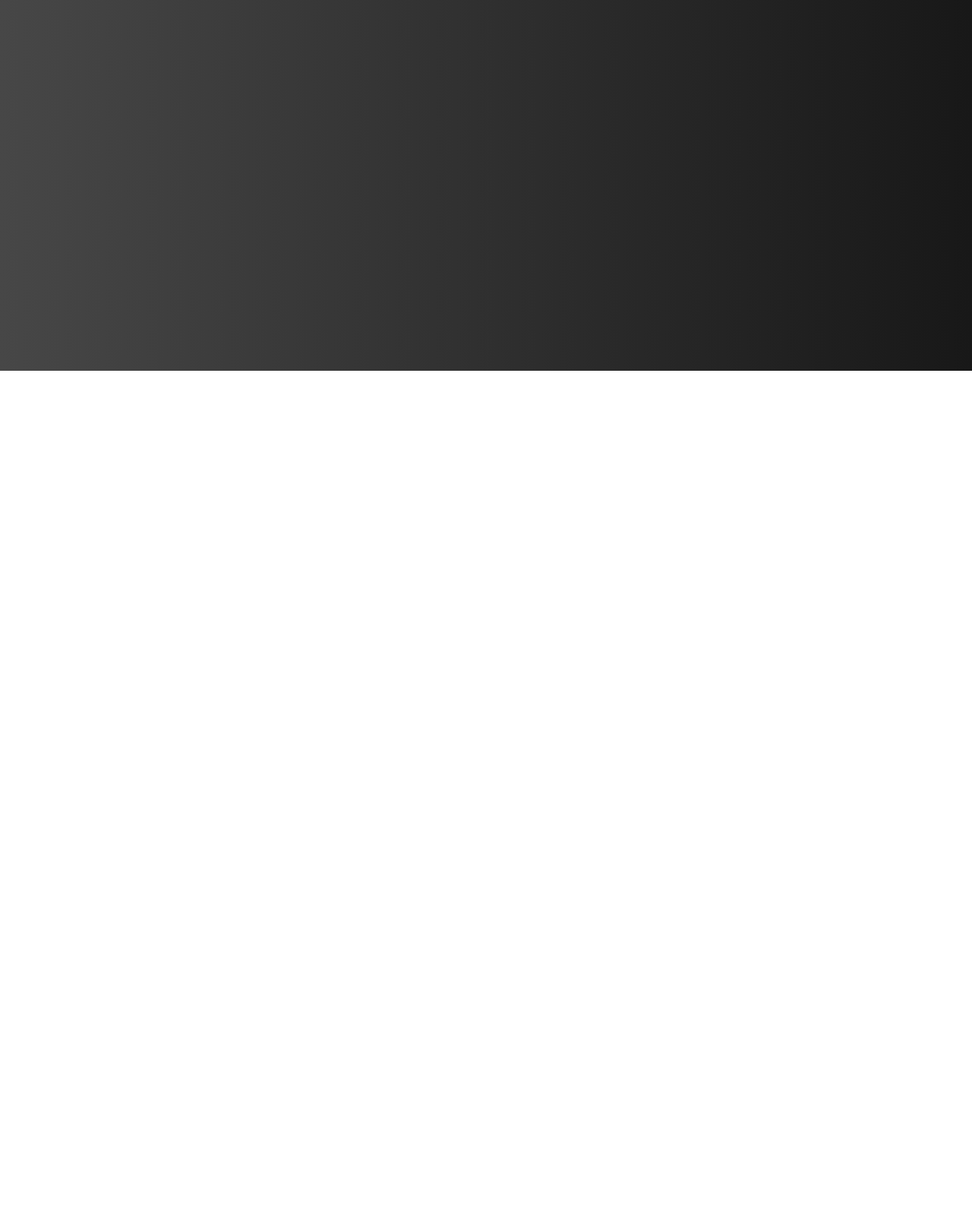
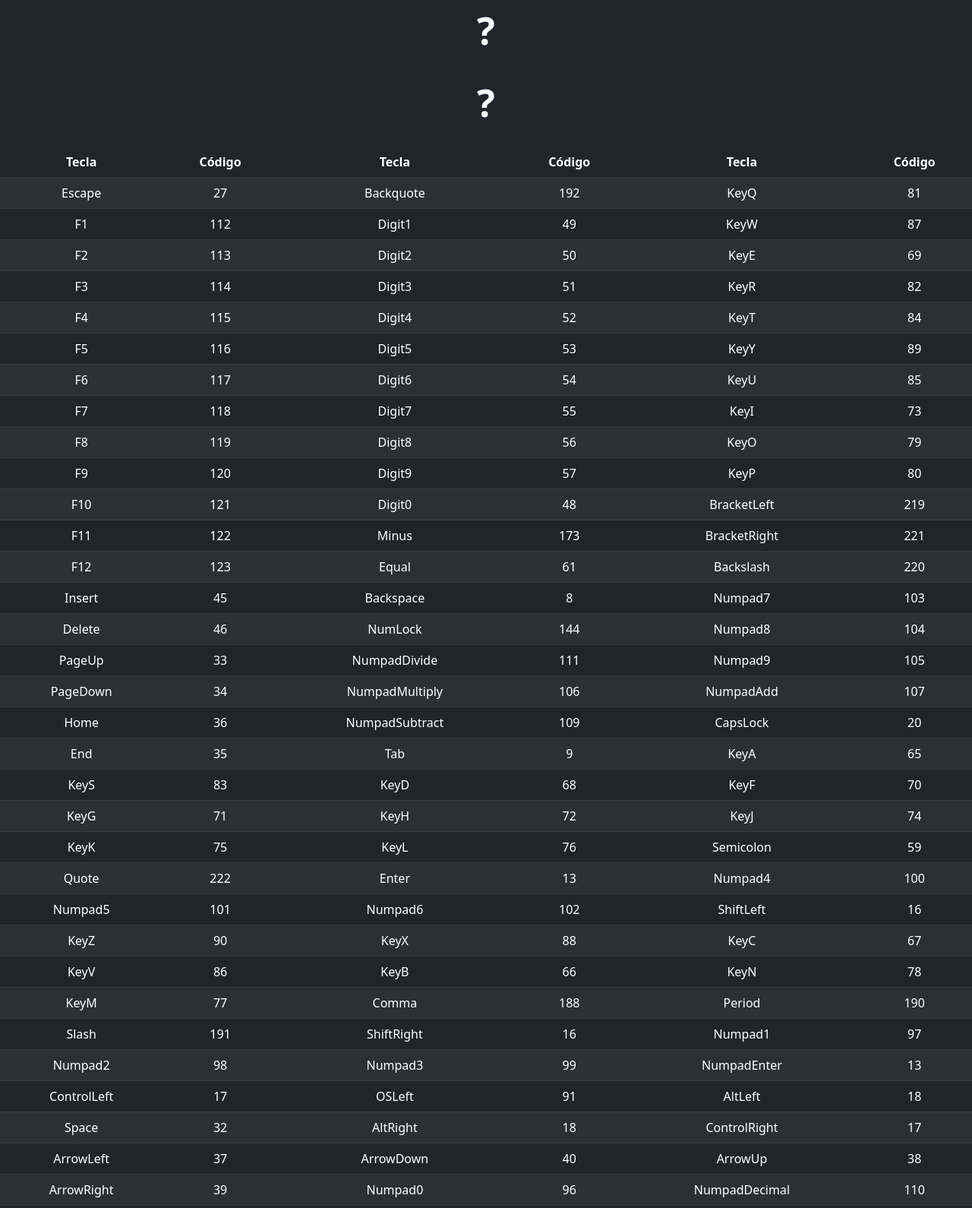
Before and after one commit to RAShiguemoto/javascript, a plain HTML site: page index.html in a window 1280 px wide. Shown: the part 312-1902 px from the top of the page at 76% size. Before the commit the page ends 800 px from the top, so only its background shows below. Drawn offline with nearby package versions, Linux system fonts and the light colour scheme.

Commit message:
Inserindo informações das teclas como conteúdo fixo. Habilitando Google Analytics.

```diff
--- a/index.html
+++ b/index.html
@@ -1,26 +1,327 @@
 <!DOCTYPE html>
 <html>
+
 <head>
-	<title>KeyBoard</title>
+	<title>Javascript Keyboard KeyCode</title>
+	<meta charset="UTF-8">
+	<meta name="keywords" content="JavaScript, keyboard, key, code, keyCode">
+	<meta name="description" content="Ferramenta para desenvolvedores - keycode.">
+	<meta name="viewport" content="width=device-width, initial-scale=1.0">
 	<link rel="stylesheet" type="text/css" href="style.css" media="screen" />
+	<link href="https://cdn.jsdelivr.net/npm/bootstrap@5.2.0-beta1/dist/css/bootstrap.min.css" rel="stylesheet"
+		integrity="sha384-0evHe/X+R7YkIZDRvuzKMRqM+OrBnVFBL6DOitfPri4tjfHxaWutUpFmBp4vmVor" crossorigin="anonymous">
+
+	<!-- Google tag (gtag.js) -->
+	<script async src="https://www.googletagmanager.com/gtag/js?id=G-MC3JJ2EDJ9"></script>
+	<script>
+		window.dataLayer = window.dataLayer || [];
+		function gtag() { dataLayer.push(arguments); }
+		gtag('js', new Date());
+
+		gtag('config', 'G-MC3JJ2EDJ9');
+	</script>
+
 	<script src="script.js"></script>
+	<script async src="https://pagead2.googlesyndication.com/pagead/js/adsbygoogle.js?client=ca-pub-8835428554093075"
+		crossorigin="anonymous"></script>
 </head>
 
-<body onkeydown="pegarKeyCode(event)">
+<body onkeydown="pegarKeyCode(event)" class="bg-dark">
 	<div>
 		<label id="titulo">PRESSIONE UMA TECLA</label>
 	</div>
 
 	<div>
-		<label id="keyCode"/>
+		<label id="keyCode"> ? </label>
 	</div>
 
 	<div>
-		<label id="key"/>
+		<label id="key"> ? </label>
 	</div>
 
 	<div>
-		<label id="code"/>
+		<label id="code"> ? </label>
+	</div>
+
+	<div class="list">
+		<table class="table table-striped table-dark">
+			<thead>
+				<tr>
+					<th scope="col">Tecla</th>
+					<th scope="col">Código</th>
+					<th scope="col">Tecla</th>
+					<th scope="col">Código</th>
+					<th scope="col">Tecla</th>
+					<th scope="col">Código</th>
+				</tr>
+			</thead>
+			<tbody>
+				<tr>
+					<td>Escape</td>
+					<td>27</td>
+					<td>Backquote</td>
+					<td>192</td>
+					<td>KeyQ</td>
+					<td>81</td>
+				</tr>
+				<tr>
+					<td>F1</td>
+					<td>112</td>
+					<td>Digit1</td>
+					<td>49</td>
+					<td>KeyW</td>
+					<td>87</td>
+				</tr>
+				<tr>
+					<td>F2</td>
+					<td>113</td>
+					<td>Digit2</td>
+					<td>50</td>
+					<td>KeyE</td>
+					<td>69</td>
+				</tr>
+				<tr>
+					<td>F3</td>
+					<td>114</td>
+					<td>Digit3</td>
+					<td>51</td>
+					<td>KeyR</td>
+					<td>82</td>
+				</tr>
+				<tr>
+					<td>F4</td>
+					<td>115</td>
+					<td>Digit4</td>
+					<td>52</td>
+					<td>KeyT</td>
+					<td>84</td>
+				</tr>
+				<tr>
+					<td>F5</td>
+					<td>116</td>
+					<td>Digit5</td>
+					<td>53</td>
+					<td>KeyY</td>
+					<td>89</td>
+				</tr>
+				<tr>
+					<td>F6</td>
+					<td>117</td>
+					<td>Digit6</td>
+					<td>54</td>
+					<td>KeyU</td>
+					<td>85</td>
+				</tr>
+				<tr>
+					<td>F7</td>
+					<td>118</td>
+					<td>Digit7</td>
+					<td>55</td>
+					<td>KeyI</td>
+					<td>73</td>
+				</tr>
+				<tr>
+					<td>F8</td>
+					<td>119</td>
+					<td>Digit8</td>
+					<td>56</td>
+					<td>KeyO</td>
+					<td>79</td>
+				</tr>
+				<tr>
+					<td>F9</td>
+					<td>120</td>
+					<td>Digit9</td>
+					<td>57</td>
+					<td>KeyP</td>
+					<td>80</td>
+				</tr>
+				<tr>
+					<td>F10</td>
+					<td>121</td>
+					<td>Digit0</td>
+					<td>48</td>
+					<td>BracketLeft</td>
+					<td>219</td>
+				</tr>
+				<tr>
+					<td>F11</td>
+					<td>122</td>
+					<td>Minus</td>
+					<td>173</td>
+					<td>BracketRight</td>
+					<td>221</td>
+				</tr>
+				<tr>
+					<td>F12</td>
+					<td>123</td>
+					<td>Equal</td>
+					<td>61</td>
+					<td>Backslash</td>
+					<td>220</td>
+				</tr>
+				<tr>
+					<td>Insert</td>
+					<td>45</td>
+					<td>Backspace</td>
+					<td>8</td>
+					<td>Numpad7</td>
+					<td>103</td>
+				</tr>
+				<tr>
+					<td>Delete</td>
+					<td>46</td>
+					<td>NumLock</td>
+					<td>144</td>
+					<td>Numpad8</td>
+					<td>104</td>
+				</tr>
+				<tr>
+					<td>PageUp</td>
+					<td>33</td>
+					<td>NumpadDivide</td>
+					<td>111</td>
+					<td>Numpad9</td>
+					<td>105</td>
+				</tr>
+				<tr>
+					<td>PageDown</td>
+					<td>34</td>
+					<td>NumpadMultiply</td>
+					<td>106</td>
+					<td>NumpadAdd</td>
+					<td>107</td>
+				</tr>
+				<tr>
+					<td>Home</td>
+					<td>36</td>
+					<td>NumpadSubtract</td>
+					<td>109</td>
+					<td>CapsLock</td>
+					<td>20</td>
+				</tr>
+				<tr>
+					<td>End</td>
+					<td>35</td>
+					<td>Tab</td>
+					<td>9</td>
+					<td>KeyA</td>
+					<td>65</td>
+				</tr>
+				<tr>
+					<td>KeyS</td>
+					<td>83</td>
+					<td>KeyD</td>
+					<td>68</td>
+					<td>KeyF</td>
+					<td>70</td>
+				</tr>
+				<tr>
+					<td>KeyG</td>
+					<td>71</td>
+					<td>KeyH</td>
+					<td>72</td>
+					<td>KeyJ</td>
+					<td>74</td>
+				</tr>
+				<tr>
+					<td>KeyK</td>
+					<td>75</td>
+					<td>KeyL</td>
+					<td>76</td>
+					<td>Semicolon</td>
+					<td>59</td>
+				</tr>
+				<tr>
+					<td>Quote</td>
+					<td>222</td>
+					<td>Enter</td>
+					<td>13</td>
+					<td>Numpad4</td>
+					<td>100</td>
+				</tr>
+				<tr>
+					<td>Numpad5</td>
+					<td>101</td>
+					<td>Numpad6</td>
+					<td>102</td>
+					<td>ShiftLeft</td>
+					<td>16</td>
+				</tr>
+				<tr>
+					<td>KeyZ</td>
+					<td>90</td>
+					<td>KeyX</td>
+					<td>88</td>
+					<td>KeyC</td>
+					<td>67</td>
+				</tr>
+				<tr>
+					<td>KeyV</td>
+					<td>86</td>
+					<td>KeyB</td>
+					<td>66</td>
+					<td>KeyN</td>
+					<td>78</td>
+				</tr>
+				<tr>
+					<td>KeyM</td>
+					<td>77</td>
+					<td>Comma</td>
+					<td>188</td>
+					<td>Period</td>
+					<td>190</td>
+				</tr>
+				<tr>
+					<td>Slash</td>
+					<td>191</td>
+					<td>ShiftRight</td>
+					<td>16</td>
+					<td>Numpad1</td>
+					<td>97</td>
+				</tr>
+				<tr>
+					<td>Numpad2</td>
+					<td>98</td>
+					<td>Numpad3</td>
+					<td>99</td>
+					<td>NumpadEnter</td>
+					<td>13</td>
+				</tr>
+				<tr>
+					<td>ControlLeft</td>
+					<td>17</td>
+					<td>OSLeft</td>
+					<td>91</td>
+					<td>AltLeft</td>
+					<td>18</td>
+				</tr>
+				<tr>
+					<td>Space</td>
+					<td>32</td>
+					<td>AltRight</td>
+					<td>18</td>
+					<td>ControlRight</td>
+					<td>17</td>
+				</tr>
+				<tr>
+					<td>ArrowLeft</td>
+					<td>37</td>
+					<td>ArrowDown</td>
+					<td>40</td>
+					<td>ArrowUp</td>
+					<td>38</td>
+				</tr>
+				<tr>
+					<td>ArrowRight</td>
+					<td>39</td>
+					<td>Numpad0</td>
+					<td>96</td>
+					<td>NumpadDecimal</td>
+					<td>110</td>
+				</tr>
+			</tbody>
+		</table>
 	</div>
 </body>
 
--- a/style.css
+++ b/style.css
@@ -5,35 +5,34 @@
 
 body {
   font-family: Arial;
-  background-image: linear-gradient(to right, #474747, #181818);
 }
 
 div {
-  margin-top: 40px;
+  margin-top: 20px;
   text-align: center;
 }
 
 #titulo {
-  font-size: 70px;
+  font-size: 50px;
   font-weight: 600;
   color: white;
 }
 
 #keyCode {
-  font-size: 180px;
+  font-size: 120px;
   font-weight: 600;
   color: #00b232;
   text-shadow: 1px 1px white;
 }
 
 #key {
-  font-size: 60px;
+  font-size: 50px;
   font-weight: 600;
   color: white;
 }
 
 #code {
-  font-size: 60px;
+  font-size: 50px;
   font-weight: 600;
   color: white;
 }
@@ -55,3 +54,7 @@ ul {
 li {
   padding: 5px;
 }
+
+.table {
+  color: white !important;
+}
```
